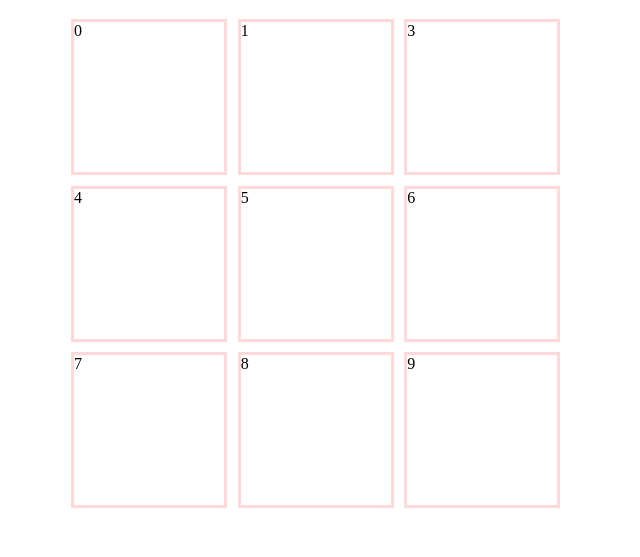
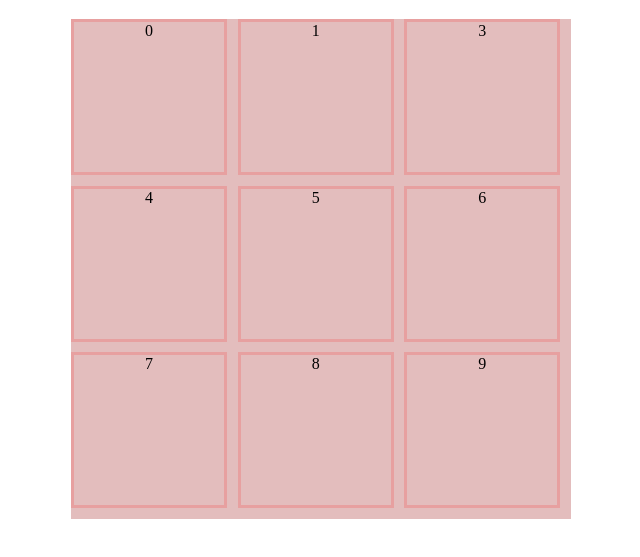
Before and after one commit to pinkx-xlink/js-tic-tac-toe-project, a plain HTML site: page index.html in a window 1280 px wide. Shown: the part 69-626 px from the top of the page, without its empty margins (319-959 px from the left). Drawn offline with Linux system fonts and the light colour scheme.

Commit message:
Add background colors and hover CSS

```diff
--- a/style.css
+++ b/style.css
@@ -8,10 +8,15 @@ body {
     width: 500px;
     display: grid;
     grid-template-columns: repeat(3, 1fr);
+    margin: auto;
+    background-color: rgba(165, 42, 42, 0.308);
 }
 .cell {
-
+    text-align: center;
     border: 3px solid rgba(255, 0, 0, 0.151);
     height: 150px;
     width: 150px;
 }
+.cell:hover {
+    background-color: pink;
+}
```
